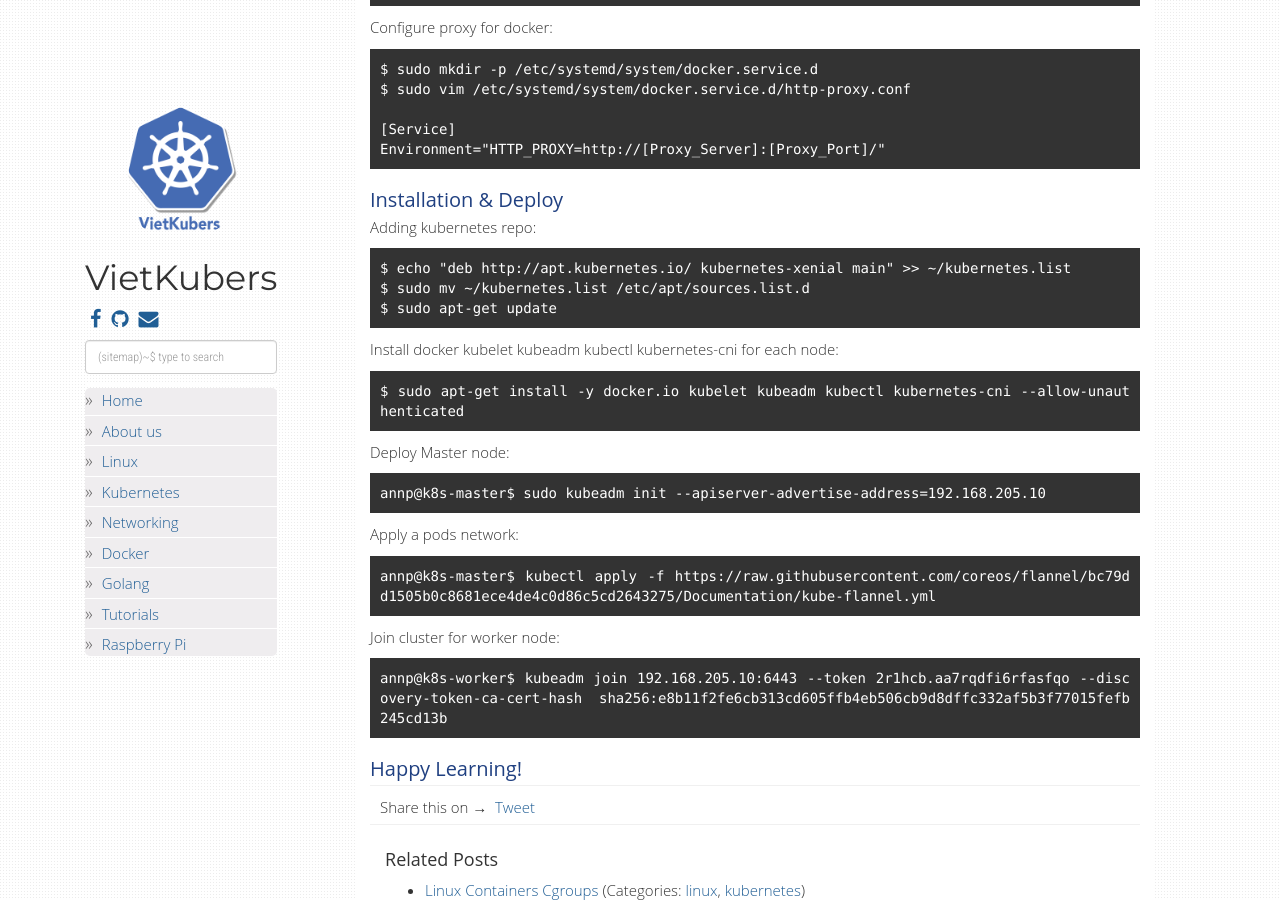
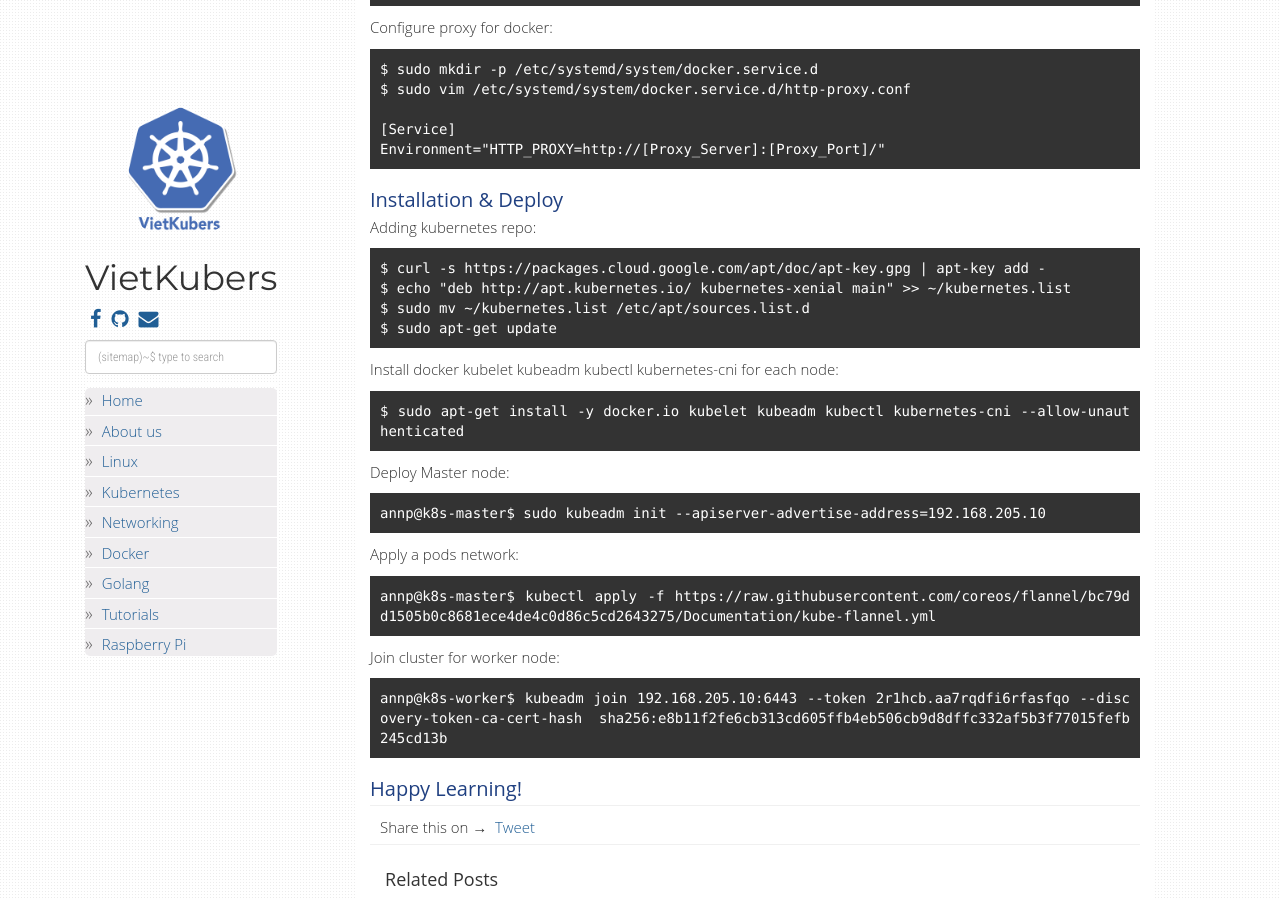
Before and after one commit to vietkubers/vietkubers.github.io, a Jekyll site: the page built from _posts/2018-11-21-deploying-multiplenodes-with-kubeadm.md, in a window 1280 px wide and 900 px high, scrolled down 741 px. Built offline with Jekyll 4.4.1, drawn with Linux system fonts in a browser that asks for light colours; nearby versions of some CDN libraries; comment, search, counter and statistics services are not loaded.

Commit message:
modify adding Kubernetes repo using curl for Ubuntu 18.04

````diff
--- a/_posts/2018-11-21-deploying-multiplenodes-with-kubeadm.md
+++ b/_posts/2018-11-21-deploying-multiplenodes-with-kubeadm.md
@@ -54,6 +54,7 @@ Environment="HTTP_PROXY=http://[Proxy_Server]:[Proxy_Port]/"
 
 Adding kubernetes repo:
 ```
+$ curl -s https://packages.cloud.google.com/apt/doc/apt-key.gpg | apt-key add -
 $ echo "deb http://apt.kubernetes.io/ kubernetes-xenial main" >> ~/kubernetes.list
 $ sudo mv ~/kubernetes.list /etc/apt/sources.list.d
 $ sudo apt-get update
````
